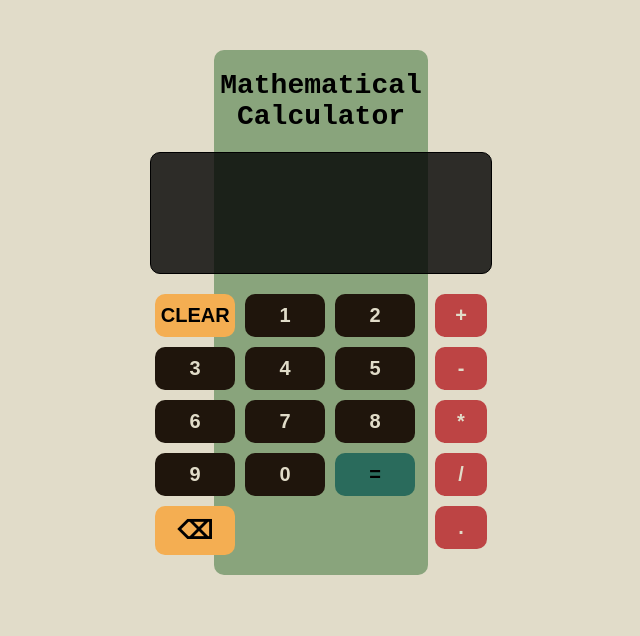
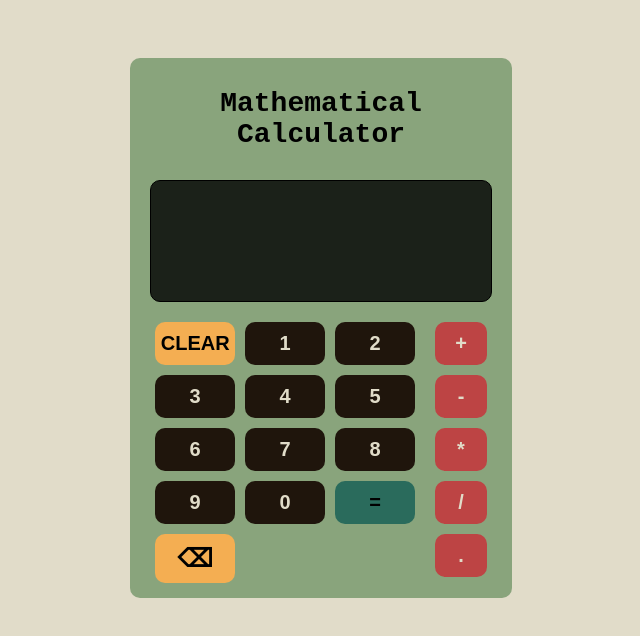
Before and after one commit to ievabr/Calculator, a plain HTML site: page index.html in a window 1280 px wide. Shown: the whole page, without its empty margins (319-959 px from the left). Drawn offline with Linux system fonts and the light colour scheme.

Commit message:
modified:   index.html 	modified:   styles.css

```diff
--- a/index.html
+++ b/index.html
@@ -10,7 +10,7 @@
 <body>
   <main>
     <div class="container">
-      <div>Mathematical Calculator</div>
+      <div class = "title">Mathematical Calculator</div>
       <div class = "results">
         <input class = "display" readonly></input>
       </div>
--- a/styles.css
+++ b/styles.css
@@ -8,8 +8,14 @@ img {
     width:100px;
     height:50px;
 }
-
+main {
+    display:flex;
+    justify-content: center;
+    align-items: center;
+}
 .container {
+    width:600px;
+    height:500px;
     display:flex;
     justify-items:center;
     align-items: center;
@@ -17,20 +23,21 @@ img {
     text-align: center;
     margin-left:525px;
     margin-right:525px;
-
     gap:20px;
     padding:20px;
+    margin-top:50px;
     background-color: rgb(115 151 106 / 80%);
-    margin-top:50px;
     border-radius: 10px;
 
 }
+.title {
+    padding:10px;
+}
 input {
-    font-size:25px;
+   font-size:25px;
    width: 300px;
    height:80px;
    padding: 20px;
-
    background-color:rgb(0 0 0 / 80%);
    border-radius: 10px;
    border: 1px solid black;
```
